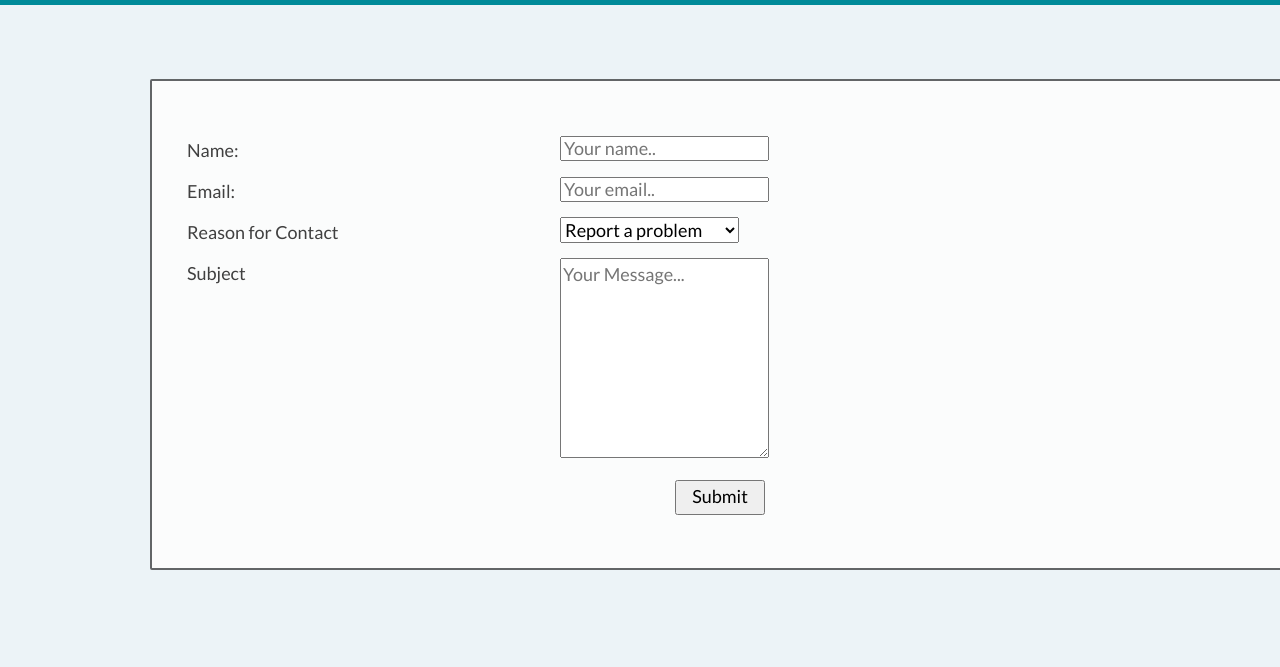
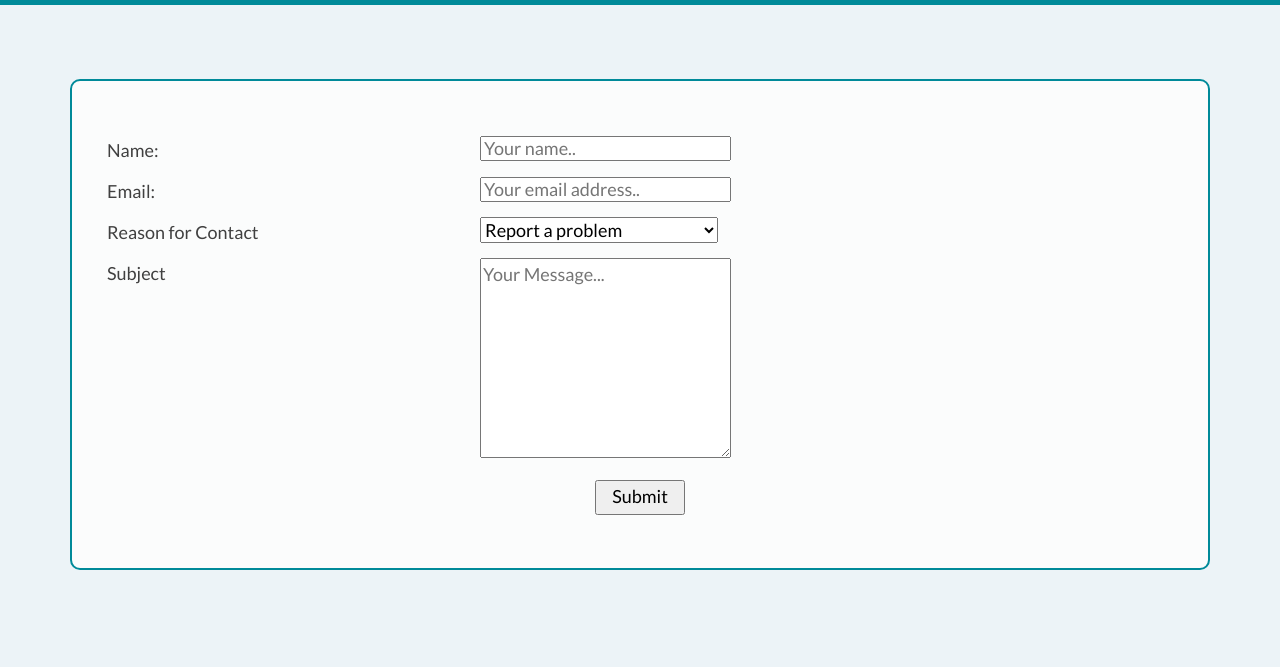
Before and after one commit to Rachel2308/Toileting-toddlers, a plain HTML site: page contact.html in a window 1280 px wide. Shown: the part 71-738 px from the top of the page. Drawn offline with nearby package versions, Linux system fonts and the light colour scheme; a web font is replaced by a local one.

Commit message:
Contact form amended, centred, extra drop down category added and input boxes resized

```diff
--- a/assets/css/style.css
+++ b/assets/css/style.css
@@ -122,13 +122,15 @@ footer a {
 /* Contact Form */
 
 .contact-form {
-	border: #626567;
+	border: #008a99;
 	border-style: solid;
 	border-width: 2px;
-	border-radius: 2px;
+	border-radius: 10px;
 	background-color: #FBFCFC;
     padding: 50px;
-    margin: 150px;
+    margin-top: 150px;
+    margin-bottom: 100px;
+    display: block;
 }
 
 .form-name {
@@ -143,12 +145,12 @@ footer a {
 }
 
 input {
-	width: 100%;
+	width: 120%;
 	height: 25px;
 }
 
 textarea {
-	width: 100%;
+	width: 120%;
 	height: 425px;
 }
 
--- a/contact.html
+++ b/contact.html
@@ -64,7 +64,7 @@
             <label for="email">Email:</label>
           </div>
           <div class="form-text-box">
-            <input type="email" id="email" name="email" placeholder="Your email..">
+            <input type="email" id="email" name="email" placeholder="Your email address..">
           </div>
         </div>
         <div class="row">
@@ -74,7 +74,8 @@
           <div class="form-text-box contact-us-dropdown">
             <select id="reason" name="reason">
               <option value="report">Report a problem</option>
-              <option value="toilet">Tell us about a toilet</option>
+              <option value="toilet">Add a toilet in Coventry</option>
+              <option value="other-city">Work with us in other areas</option>
             </select>
           </div>
         </div>
```
